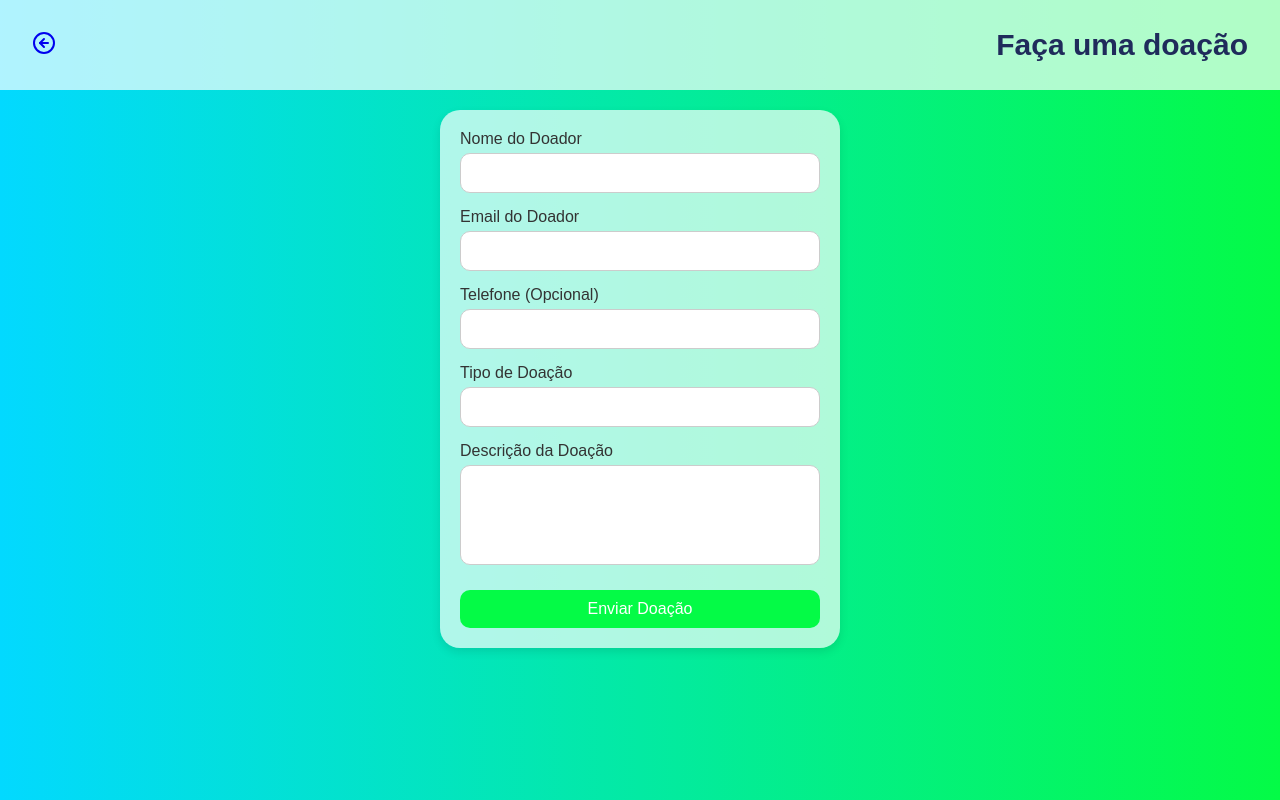
After one commit to sam-abreu/Grupo10projetos, a Django app: page /doar/ in a window 1280 px wide. The commit adds this page. Run offline with Django 5.2, Linux system fonts and the light colour scheme; parts of the project's set-up code (start-up, migrations or seed data) failed here and were passed over.

Commit message:
função de doar
função de doar implementada, criação do model, da página de doação +css e alterações nas views e urls

```diff
--- /dev/null
+++ b/Projetos2/App_Projetos2/static/App_Projetos2/css/doar.css
@@ -0,0 +1,119 @@
+* {
+    margin: 0;
+    padding: 0;
+    box-sizing: border-box;
+    font-family: sans-serif;
+}
+
+body {
+    min-height: 100vh;
+    display: flex;
+    flex-direction: column;
+    align-items: center;
+    background: linear-gradient(to right, rgb(2, 217, 255), rgb(4, 251, 70));
+    margin: 0;
+}
+
+/* Estilizando o header */
+header {
+    width: 100%;
+    background-color: #ffffffaf;
+    margin-top: 0;
+    padding: 10px 0;
+}
+
+.navbar {
+    width: 100vw;
+    height: 70px;
+    background-color: transparent;
+    padding: 0.8rem 2rem;
+    display: flex;
+    justify-content: space-between;
+    align-items: center;
+}
+
+.navbar h1 {
+    color: #1f2b5b;
+    font-size: 30px;
+    margin-left: -790px; /* Ajuste dependendo do layout */
+}
+
+img.logo {
+    height: 65px;
+    width: 110px;
+}
+
+img.back {
+    width: 35px;
+    cursor: pointer;
+    margin-left: 5px;
+}
+
+/* Estilizando o main e o formulário */
+main {
+    width: 100%;
+    display: flex;
+    justify-content: center;
+    align-items: center;
+    padding: 20px;
+}
+
+form {
+    width: 400px; /* Largura da "caixinha" */
+    background-color: #ffffffaf;
+    padding: 20px;
+    border-radius: 20px;
+    box-shadow: 0px 4px 10px rgba(0, 0, 0, 0.1); /* Sombra leve para destacar a caixinha */
+    display: flex;
+    flex-direction: column;
+    gap: 15px;
+}
+
+.form-group {
+    display: flex;
+    flex-direction: column;
+}
+
+label {
+    margin-bottom: 5px;
+    font-size: 16px;
+    color: #333;
+}
+
+input, textarea {
+    padding: 10px;
+    border: 1px solid #ccc;
+    border-radius: 10px;
+    font-size: 16px;
+}
+
+textarea {
+    resize: none; /* Remove a opção de redimensionamento */
+    height: 100px;
+}
+
+button[type="submit"] {
+    padding: 10px;
+    background-color: rgb(4, 251, 70);
+    border: none;
+    color: white;
+    font-size: 16px;
+    border-radius: 10px;
+    cursor: pointer;
+    margin-top: 10px;
+    transition: background-color 0.3s ease;
+}
+
+button[type="submit"]:hover {
+    background-color: rgb(2, 131, 26);
+}
+
+/* Footer styling */
+footer {
+    width: 100%;
+    background-color: #ffffffaf;
+    text-align: center;
+    padding: 10px;
+    position: fixed;
+    bottom: 0;
+}
--- /dev/null
+++ b/Projetos2/App_Projetos2/templates/doar.html
@@ -0,0 +1,55 @@
+<!DOCTYPE html>
+<html lang="pt-br">
+<head>
+    <meta charset="UTF-8">
+    <meta name="viewport" content="width=device-width, initial-scale=1.0">
+    <title>Doação de Brinquedos e Materiais Têxteis</title>
+    {% load static %}
+    <link rel="stylesheet" href="{% static 'App_Projetos2/css/doar.css' %}"> <!-- Link para o CSS -->
+</head>
+<body>
+    <header>
+        <nav class="navbar">
+          <a href="{% url 'home' %}">
+            <svg xmlns="http://www.w3.org/2000/svg" width="24" height="24" viewBox="0 0 24 24" fill="none" stroke="currentColor" stroke-width="2" stroke-linecap="round" stroke-linejoin="round" class="lucide lucide-circle-arrow-left"><circle cx="12" cy="12" r="10"/><path d="M16 12H8"/><path d="m12 8-4 4 4 4"/></svg>
+          </a>
+          <h1>Faça uma doação</h1>
+        </nav>
+      </header>
+
+
+      <main>
+        <form method="POST">
+            {% csrf_token %}
+
+            <div class="form-group">
+                <label for="nome_doador">Nome do Doador</label>
+                <input type="text" id="nome_doador" name="nome_doador" required>
+            </div>
+
+            <div class="form-group">
+                <label for="email_doador">Email do Doador</label>
+                <input type="email" id="email_doador" name="email_doador" required>
+            </div>
+
+            <div class="form-group">
+                <label for="telefone_doador">Telefone (Opcional)</label>
+                <input type="text" id="telefone_doador" name="telefone_doador">
+            </div>
+
+            <div class="form-group">
+                <label for="tipo_doacao">Tipo de Doação</label>
+                <input type="text" id="tipo_doacao" name="tipo_doacao" required>
+            </div>
+
+            <div class="form-group">
+                <label for="descricao">Descrição da Doação</label>
+                <textarea id="descricao" name="descricao" rows="4" required></textarea>
+            </div>
+
+            <button type="submit" class="btn btn-primary">Enviar Doação</button>
+        </form>
+      </main>
+
+    </body>
+    </html>
--- a/Projetos2/App_Projetos2/templates/home.html
+++ b/Projetos2/App_Projetos2/templates/home.html
@@ -6,7 +6,7 @@
     <meta name="viewport" content="width=device-width, initial-scale=1.0">
     <title>Toytopia</title>
     {% load static %}
-    <link rel="stylesheet" href="{% static 'App_Projetos2/styles.css' %}"> <!-- Link para o CSS -->
+    <link rel="stylesheet" href="{% static 'App_Projetos2/css/styles.css' %}"> <!-- Link para o CSS -->
     <link rel="stylesheet" href="https://cdnjs.cloudflare.com/ajax/libs/font-awesome/5.15.4/css/all.min.css">
 </head>
 
@@ -21,6 +21,8 @@
             <p>Nossos brinquedos são feitos com materiais reciclados, promovendo a sustentabilidade e a responsabilidade
                 ambiental. Cada brinquedo que criamos é projetado para estimular a imaginação das crianças e contribuir
                 para um futuro mais verde.</p>
+            <br>
+            <a href="{% url 'doar' %}"><button class="doar">doe agora</button></a>
         </div>
 
         <h2>NOSSOS VALORES</h2>
--- a/Projetos2/App_Projetos2/views.py
+++ b/Projetos2/App_Projetos2/views.py
@@ -1,4 +1,27 @@
-from django.shortcuts import render
+
+from django.shortcuts import render, redirect
+from .models import Doacao
 
 def home(request):
     return render(request, 'home.html')
+
+def add_doacao(request):
+    if request.method == 'POST':
+        nome_doador = request.POST.get('nome_doador')
+        email_doador = request.POST.get('email_doador')
+        telefone_doador = request.POST.get('telefone_doador')
+        tipo_doacao = request.POST.get('tipo_doacao')
+        descricao = request.POST.get('descricao')
+
+        doacao = Doacao(
+            nome_doador=nome_doador,
+            email_doador=email_doador,
+            telefone_doador=telefone_doador,
+            tipo_doacao=tipo_doacao,
+            descricao=descricao
+        )
+        doacao.save()
+
+        return redirect('home')  # Redireciona para a página inicial após a doação ser cadastrada
+
+    return render(request, 'doar.html')
--- a/Projetos2/Projetos2/urls.py
+++ b/Projetos2/Projetos2/urls.py
@@ -5,5 +5,6 @@ from App_Projetos2 import views
 
 urlpatterns = [
     path('admin/', admin.site.urls),
-    path('', views.home, name='home'),  # A página inicial será servida por esta URL
+    path('', views.home, name='home'),
+    path('doar/', views.add_doacao, name='doar'),
 ]
```
Also changed, not shown: Projetos2/App_Projetos2/models.py (+12 -0 lines), Projetos2/App_Projetos2/static/App_Projetos2/css/styles.css (added, +125 -0 lines), Projetos2/App_Projetos2/static/App_Projetos2/styles.css (deleted, +0 -97 lines), Projetos2/App_Projetos2/migrations/0002_doacao.py (added), Projetos2/db.sqlite3.
